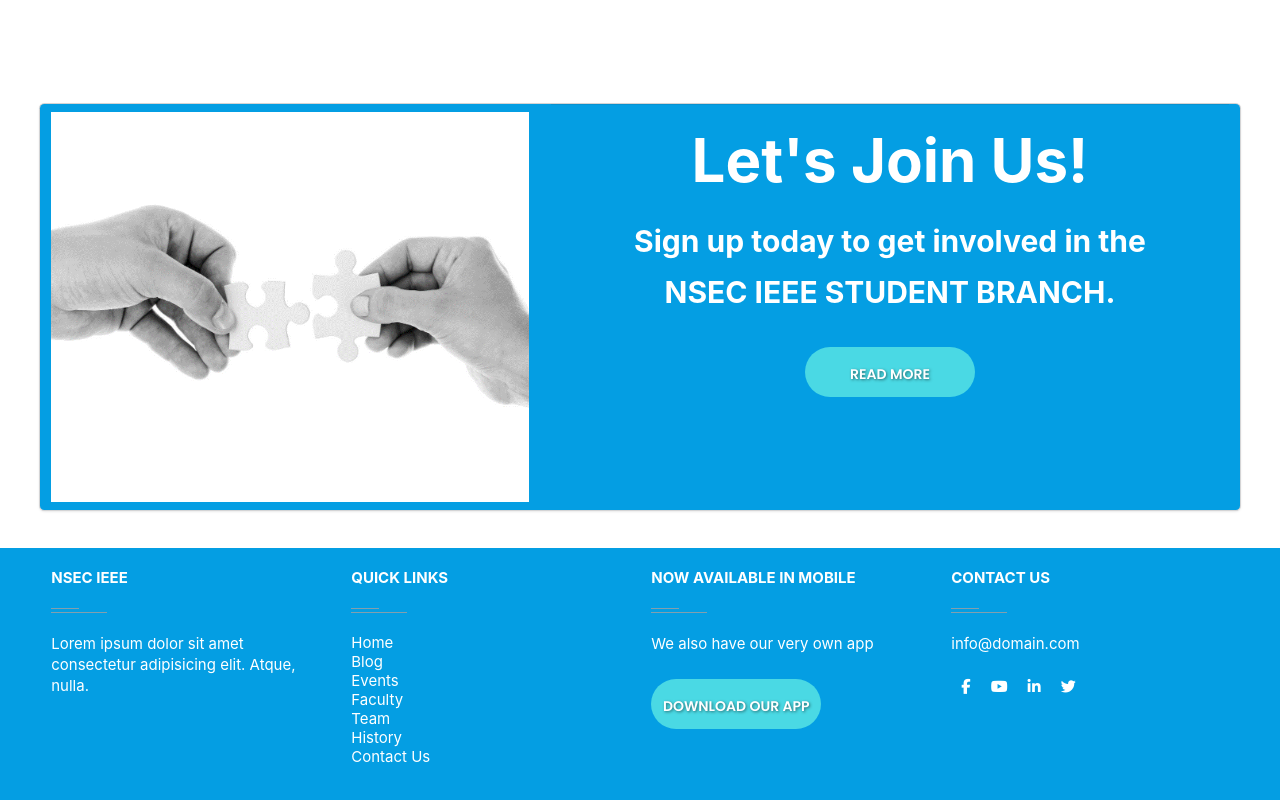
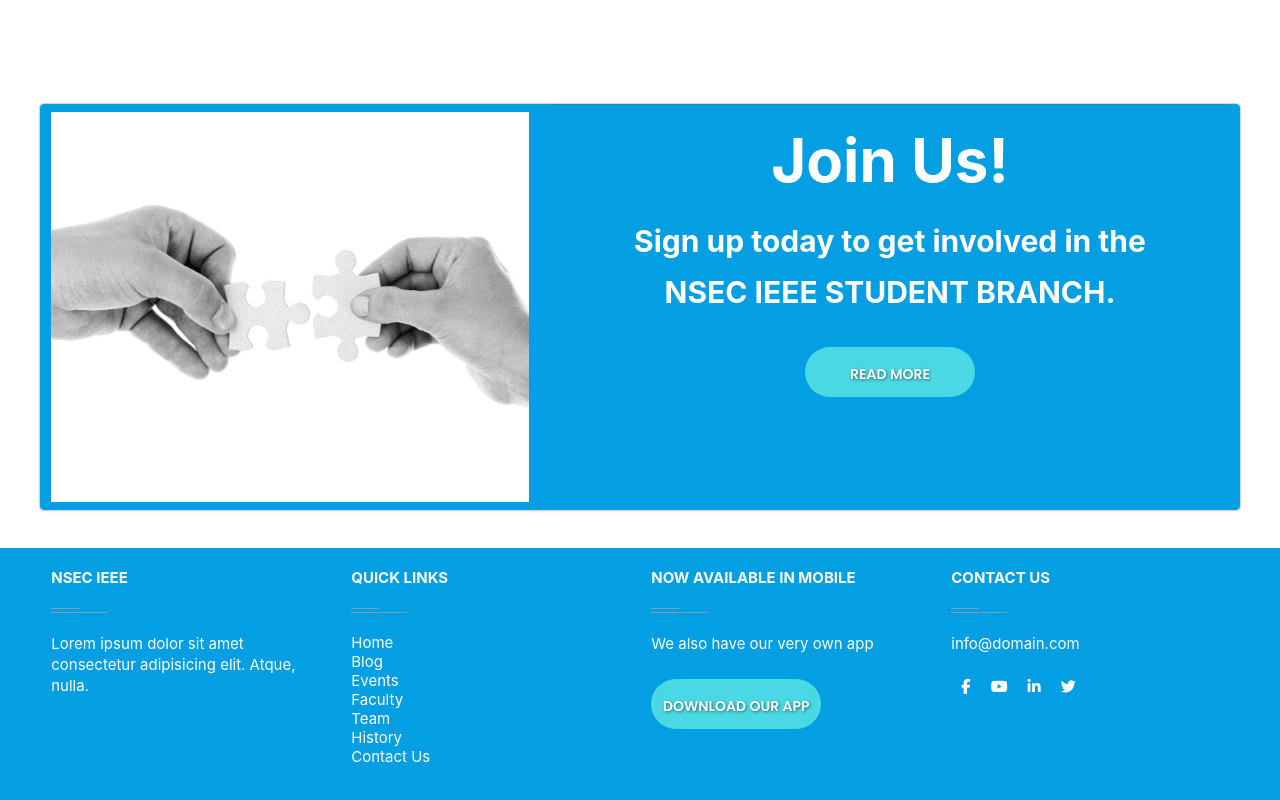
Before and after one commit to debatoshpm/IEEE, a React (Create React App) app in the folder client/: page / in a window 1280 px wide. Shown: the part 4300-5100 px from the top of the page. Built offline with nearby package versions, Linux system fonts and the light colour scheme.

Commit message:
minute change

```diff
--- a/client/src/components/Home.jsx
+++ b/client/src/components/Home.jsx
@@ -566,7 +566,7 @@
             </div>
             <div className="col-md-7 join-txt">
               <div className="card-block">
-                <p className="join-hd1">Let's Join Us!</p>
+                <p className="join-hd1">Join Us!</p>
                 <p className="join-hd2">Sign up today to get involved in the</p>
                 <p className="join-hd3">NSEC IEEE STUDENT BRANCH.</p>
                 <br />
```
